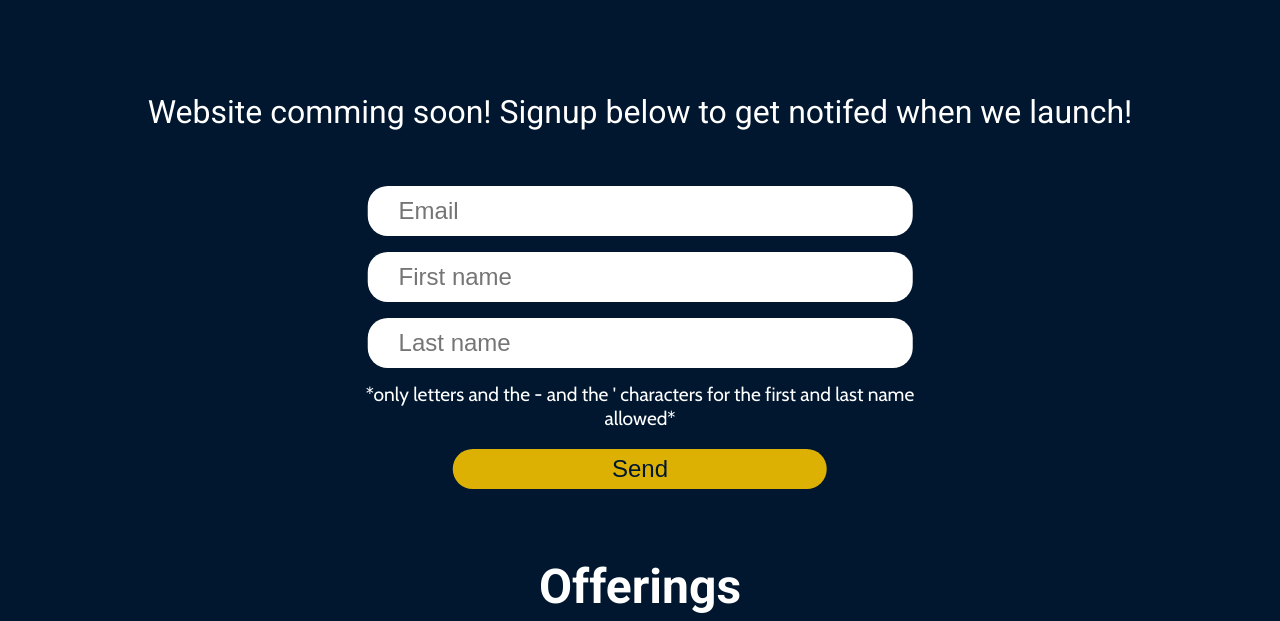
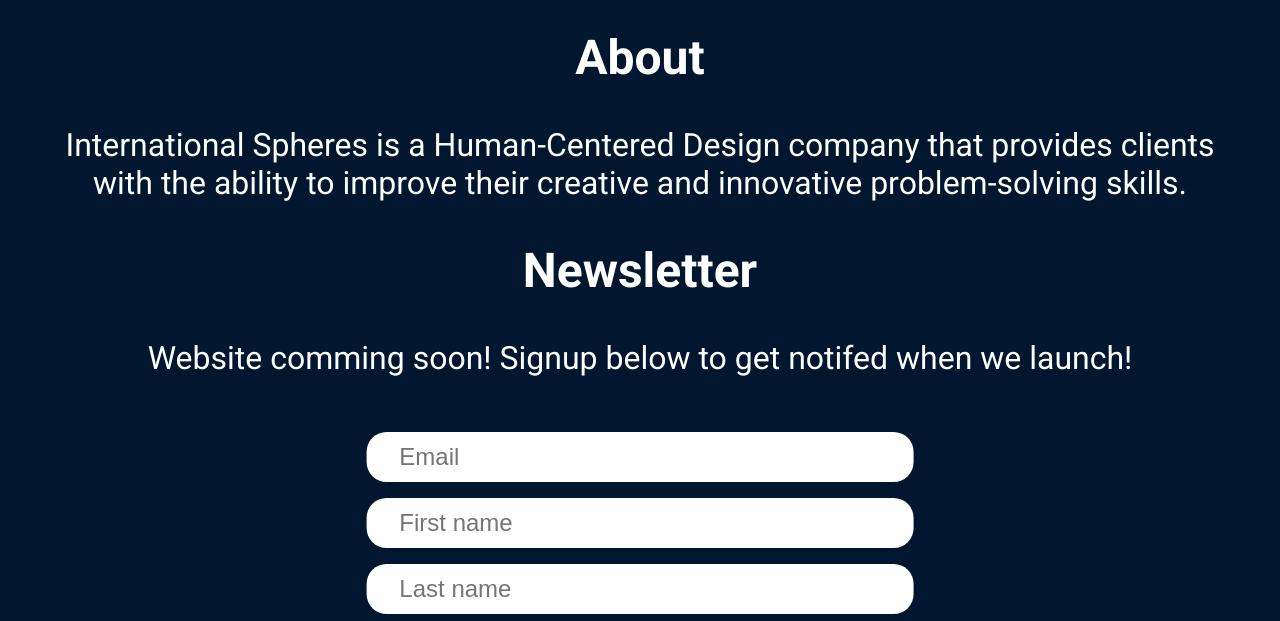
Before and after one commit to DerVeganePfannkuchen/international.github.io, a plain HTML site: page index.html in a window 1280 px wide. Shown: the part 331-952 px from the top of the page. Drawn offline with nearby package versions, Linux system fonts and the light colour scheme.

Commit message:
updated sections of the website

```diff
--- a/index.html
+++ b/index.html
@@ -3,14 +3,12 @@
     <head>
         <meta charset="utf-8">
         <meta name="viewport"  content="width= device-width, initial-scale=1">
+        <title>Home</title>
         <link rel= "stylesheet" href="main.css">
         <link rel="preconnect" href="https://fonts.googleapis.com">
 <link rel="preconnect" href="https://fonts.gstatic.com" crossorigin>
 <link href="https://fonts.googleapis.com/css2?family=Roboto:ital,wght@0,100;0,300;0,400;0,500;0,700;0,900;1,100;1,300;1,400;1,500;1,700;1,900&display=swap" rel="stylesheet">
 
-        <style>
-            @import url('https://fonts.googleapis.com/css2?family=Cabin:ital,wght@0,400..700;1,400..700&display=swap');
-            </style>
 
     </head>
     <body>
@@ -24,15 +22,18 @@
         </div>
         <main>
             <img class="logo" src="assets/[WHITE] INTERNATIONAL SPHERES white strongest drop shadow.png"alt="International Spheres logo">
-
+            <h1 class="Sections Atitle">About</h1>
+            <h1 class="about">International Spheres is a Human-Centered Design company that provides clients with the ability to improve
+                                their creative and innovative problem-solving skills.</h1>
             <welcome>
+                <h1 class="Sections">Newsletter</h1>
                 <h1 class="welcome">Website comming soon! Signup below to get notifed when we launch!</h1>
                 <form name ="submit-to-google-sheet">
                     <input type="email" name="Email" placeholder="Email" required>
                     <input type="text"  pattern="[ä-üÄ-üa-zA-Z\-']{1,26}" name="fname" placeholder="First name" required>
                     <input type="text"  pattern="[ä-üÄ-üa-zA-Z\-']{1,26}" name="lname" placeholder="Last name" required>
                     <p class="hinweis">*only letters and the - and the ' characters for the first and last name allowed*</p>
-                    <button type="submit">Send</button>
+                    <button id ="send" type="submit">Send</button>
                 </form>
                 <span id="msg" class="button"></span>
             </welcome>
--- a/main.css
+++ b/main.css
@@ -43,7 +43,7 @@
 }
 .welcome{
     text-align: center;
-    margin-top: 12vh;
+    margin-top: 5vh;
     font-weight: 400;
 
 }
@@ -64,6 +64,15 @@
     border-radius: 30px;
 
 
+}
+.about{
+    text-align: center;
+    margin: 5vh 2%;
+    font-weight: 400;
+}
+.Atitle{
+    font-size:3rem;
+    text-align: center;
 }
 form input{
     outline: none;
--- a/main.js
+++ b/main.js
@@ -1,8 +1,9 @@
 const scriptURL = 'https://script.google.com/macros/s/AKfycbx4x4YhNYetbgcVLCwigPKox3zTnTxl799cUPYZDbVlOsP_BOiaj39hBZkXEom14FCpEw/exec'
             const form = document.forms['submit-to-google-sheet']
             const msg = document.getElementById("msg");
+            const button = document.getElementById("send")
             form.addEventListener('submit', e => {
-
+                button.classList.add("noshow")
                 msg.innerHTML= "Processing...";
                 e.preventDefault()
               fetch(scriptURL, { method: 'POST', body: new FormData(form)})
@@ -14,6 +15,7 @@
 
                 })
                 .catch(error => {
+                    button.classList.remove("noshow")
                     msg.classList.add("error")
                     msg.innerHTML= "Error: Form not submitted. Please try again later";
                     setTimeout(function() {
```
